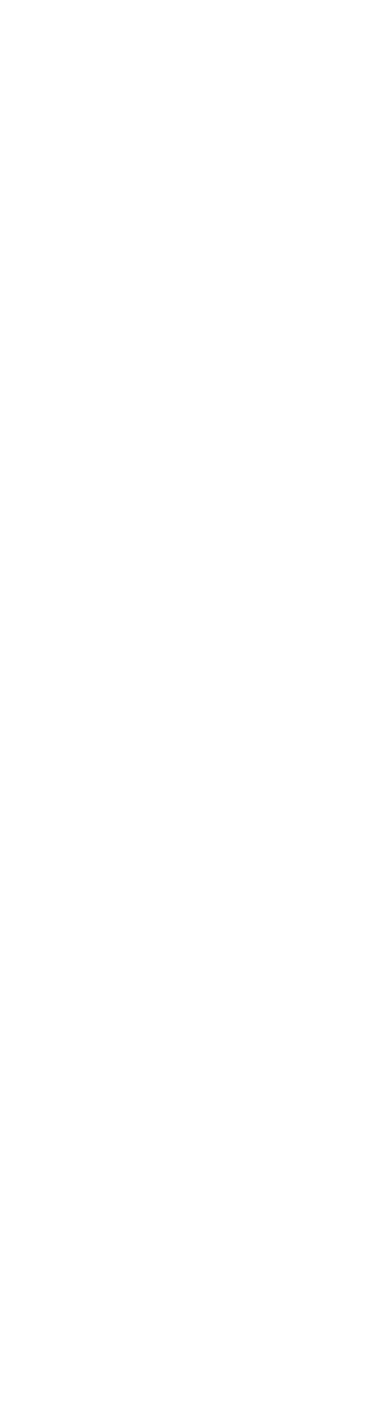
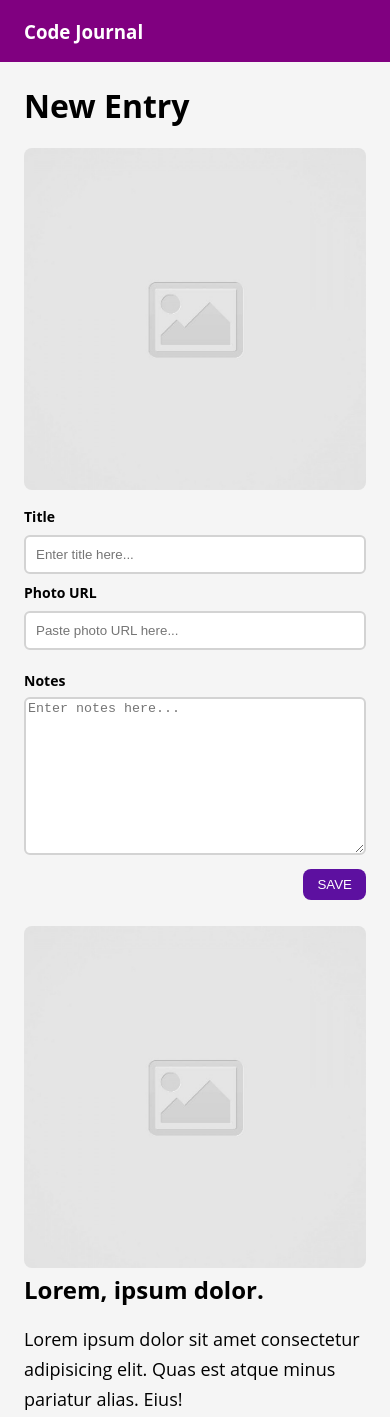
Before and after one commit to JordanTDawson/code-journal, a website: page index.html in a window 390 px wide. Shown: the top 1417 px of the page. Before the commit the page ends 844 px from the top, so only its background shows below. Drawn offline with Linux system fonts and the light colour scheme.

Commit message:
completed creating dummy data and verifying that they both work on desktop and mobile.

```diff
--- a/css/reset.css
+++ b/css/reset.css
@@ -4,4 +4,5 @@
 
 body {
   margin: 0;
+  font-family: "Open Sans", sans-serif;
 }
--- a/css/styles.css
+++ b/css/styles.css
@@ -0,0 +1,88 @@
+form {
+  width: 100%;
+  margin: auto;
+  line-height: 20px;
+}
+
+label {
+  font-weight: bold;
+  font-size: 14px;
+}
+
+input {
+  width: 100%;
+  border-radius: 6px;
+  margin: 8px 0;
+  padding: 10px;
+  border: 2px solid lightgray;
+}
+
+img {
+  width: 100%;
+  border-radius: 8px;
+}
+
+ul {
+  padding: 0;
+  list-style: none;
+}
+
+li {
+  width: 100%;
+}
+
+textarea {
+  border-radius: 6px;
+  width: 100%;
+  border: 2px solid lightgray;
+}
+
+.header-background {
+  background-color: purple;
+}
+
+.header-text-color {
+  color: white;
+}
+
+.entry-background {
+  background-color: whitesmoke;
+}
+
+.save-button {
+  background-color: rgb(93, 16, 160);
+  color: white;
+  padding: 8px 14px;
+  text-align: right;
+  border-radius: 8px;
+  border: 0;
+}
+
+.text-right {
+  text-align: right;
+}
+
+.form-margin {
+  margin-top: 12px;
+}
+
+.textarea-margin {
+  margin-top: 6px;
+}
+
+.save-margin {
+  margin: 10px 0;
+}
+
+.entries-margin {
+  margin: 16px 0;
+}
+
+.entries-text {
+  line-height: 30px;
+  font-size: 18px;
+}
+
+.entries-no-margin {
+  margin: 0;
+}
--- a/index.html
+++ b/index.html
@@ -15,14 +15,73 @@
   <link rel="stylesheet" href="css/layout.css">
   <link rel="stylesheet" href="css/styles.css">
 </head>
-<body>
-  <header>
+<body class="entry-background">
+  <header class="header-background">
     <div class="container">
+      <div class="row">
+        <div class="column-full header-text-color">
+          <h3>Code Journal</h3>
+        </div>
+      </div>
     </div>
   </header>
   <main class="container">
-    <div data-view="entry-form"></div>
-    <div data-view="entries" class="hidden"></div>
+    <div data-view="entry-form">
+      <div class="row">
+        <div class="column-full">
+          <h1>New Entry</h1>
+        </div>
+      </div>
+      <form id="new-entry" class="row">
+        <div class="column-half">
+          <img src="images/placeholder-image-square.jpg">
+        </div>
+        <div class="column-half form-margin">
+          <label for="title-of-journal">Title</label>
+          <input name="title" type="text" id="title" required="required" placeholder="Enter title here...">
+          <label for="photo-url">Photo URL</label>
+          <input name="URL" type="url" id="photo-URL" required="required" placeholder="Paste photo URL here...">
+        </div>
+        <div class="column-full form-margin">
+          <label for="notes">Notes</label>
+          <div class="textarea-margin">
+            <textarea name="notes" id="notes" cols="55" rows="10" required="required" placeholder="Enter notes here..."></textarea>
+          </div>
+        </div>
+        <div class="column-full save-margin text-right">
+          <button class="save-button" type="submit" value="save">SAVE</button>
+        </div>
+      </form>
+    </div>
+    <div data-view="entries" class="">
+      <ul>
+        <li>
+          <div class="row entries-margin">
+            <div class="column-half">
+              <img src="images/placeholder-image-square.jpg">
+            </div>
+            <div class="column-half">
+              <h2 class="entries-no-margin">Lorem, ipsum dolor.</h2>
+              <p class="entries-text">Lorem ipsum dolor sit amet consectetur adipisicing elit. Quas est atque minus pariatur alias. Eius!</p>
+              <p class="entries-text">Lorem ipsum dolor sit, amet consectetur adipisicing elit. Tempora, recusandae ea ut ex sit natus sint iure impedit ab optio quas, fugiat, omnis vero eligendi error?</p>
+            </div>
+          </div>
+        </li>
+        <li>
+          <div class="row entries-margin">
+            <div class="column-half">
+              <img src="images/placeholder-image-square.jpg">
+            </div>
+            <div class="column-half">
+              <h2 class="entries-no-margin">Lorem, ipsum dolor.</h2>
+              <p class="entries-text">Lorem ipsum dolor sit amet consectetur adipisicing elit. Quas est atque minus pariatur alias. Eius!</p>
+              <p class="entries-text">Lorem ipsum dolor sit amet consectetur adipisicing elit. Beatae et dolore repudiandae quis fugit repellat
+                corporis!</p>
+            </div>
+          </div>
+        </li>
+      </ul>
+    </div>
   </main>
   <script src="js/data.js"></script>
   <script src="js/main.js"></script>
--- a/js/data.js
+++ b/js/data.js
@@ -1,4 +1,8 @@
 /* exported data */
+window.addEventListener('beforeunload', function (event) {
+  var dataJSON = JSON.stringify(data);
+  localStorage.setItem('journal-local-storage', dataJSON);
+});
 
 var data = {
   view: 'entry-form',
@@ -6,3 +10,7 @@ var data = {
   editing: null,
   nextEntryId: 1
 };
+var previousDataJSON = localStorage.getItem('journal-local-storage');
+if (previousDataJSON !== null) {
+  data = JSON.parse(previousDataJSON);
+}
--- a/js/main.js
+++ b/js/main.js
@@ -0,0 +1,28 @@
+var photoURL = document.querySelector('#photo-URL');
+var img = document.querySelector('img');
+
+function changeURL(event) {
+  var value = event.target.value;
+  img.setAttribute('src', value);
+}
+photoURL.addEventListener('input', changeURL);
+
+var journalEntry = document.querySelector('#new-entry');
+
+function handleSubmit(event) {
+  event.preventDefault();
+  var title = journalEntry.elements.title.value;
+  var URL = journalEntry.elements.URL.value;
+  var notes = journalEntry.elements.notes.value;
+  var entryData = {
+    entryID: data.nextEntryId++,
+    title,
+    URL,
+    notes
+  };
+  data.entries.unshift(entryData);
+  journalEntry.reset();
+  img.setAttribute('src', 'images/placeholder-image-square.jpg');
+}
+
+journalEntry.addEventListener('submit', handleSubmit);
```
